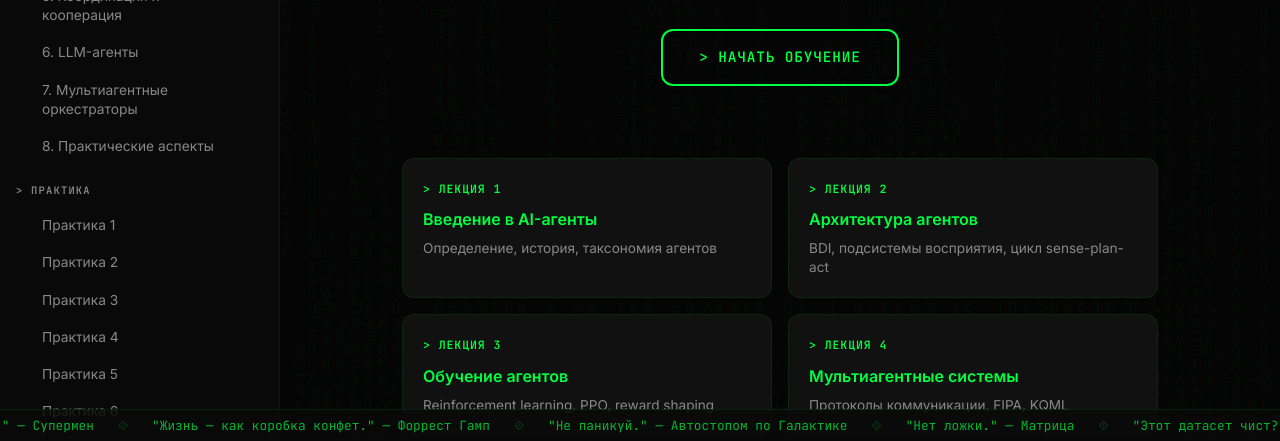
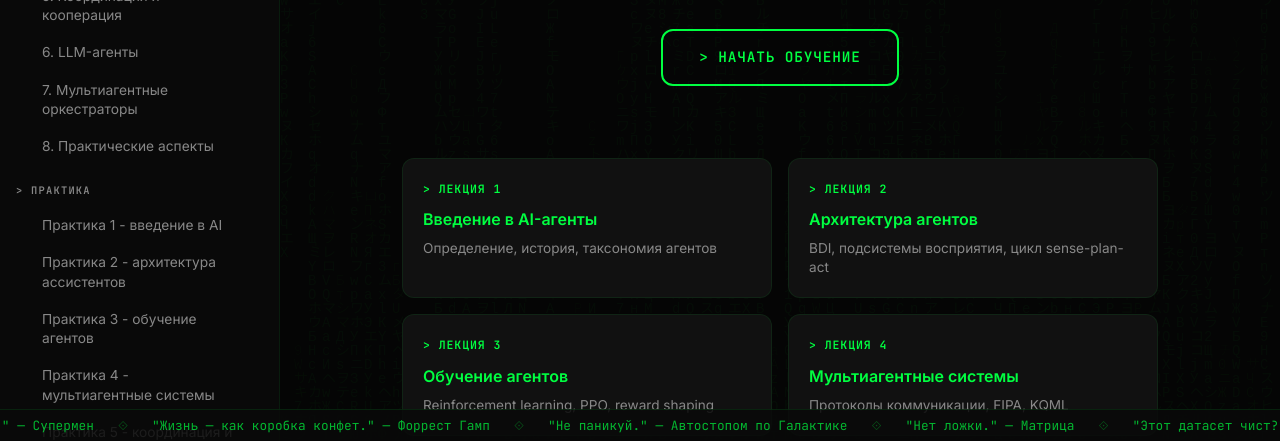
Before and after one commit to artemserdyuk392/course-ai-agents, a plain HTML site: page index.html in a window 1280 px wide. Shown: the part 359-800 px from the top of the page. Drawn offline with Linux system fonts and the light colour scheme.

Commit message:
Update index.html - add desc of practice

```diff
--- a/index.html
+++ b/index.html
@@ -45,14 +45,14 @@
     </div>
     <div class="sidebar-section">
       <div class="sidebar-title">&gt; Практика</div>
-      <a href="#practice-1" class="sidebar-link" data-page="practice-1">Практика 1</a>
-      <a href="#practice-2" class="sidebar-link" data-page="practice-2">Практика 2</a>
-      <a href="#practice-3" class="sidebar-link" data-page="practice-3">Практика 3</a>
-      <a href="#practice-4" class="sidebar-link" data-page="practice-4">Практика 4</a>
-      <a href="#practice-5" class="sidebar-link" data-page="practice-5">Практика 5</a>
-      <a href="#practice-6" class="sidebar-link" data-page="practice-6">Практика 6</a>
-      <a href="#practice-7" class="sidebar-link" data-page="practice-7">Практика 7</a>
-      <a href="#practice-8" class="sidebar-link" data-page="practice-8">Практика 8</a>
+      <a href="#practice-1" class="sidebar-link" data-page="practice-1">Практика 1 - введение в AI</a>
+      <a href="#practice-2" class="sidebar-link" data-page="practice-2">Практика 2 - архитектура ассистентов</a>
+      <a href="#practice-3" class="sidebar-link" data-page="practice-3">Практика 3 - обучение агентов</a>
+      <a href="#practice-4" class="sidebar-link" data-page="practice-4">Практика 4 - мультиагентные системы</a>
+      <a href="#practice-5" class="sidebar-link" data-page="practice-5">Практика 5 - координация и кооперация</a>
+      <a href="#practice-6" class="sidebar-link" data-page="practice-6">Практика 6 - LLM-агенты</a>
+      <a href="#practice-7" class="sidebar-link" data-page="practice-7">Практика 7 - Мультиагентные LLM оркестраторы</a>
+      <a href="#practice-8" class="sidebar-link" data-page="practice-8">Практика 8 - закрепление практических аспектов</a>
     </div>
     <div class="sidebar-section">
       <div class="sidebar-title">&gt; Контроль</div>
```
